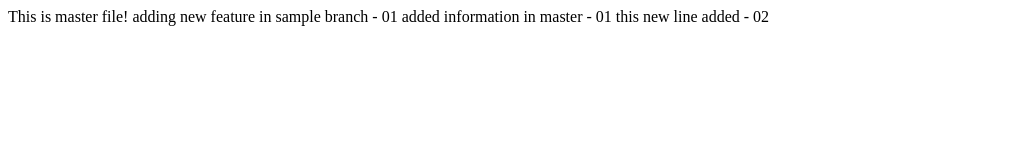
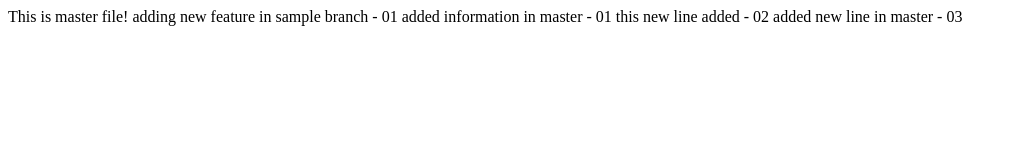
Before and after one commit to praveenkumargithub/Sample, a plain HTML site: page index.html in a window 1280 px wide. Shown: the whole page, without its empty margins (0-1017 px from the left). Drawn offline with Linux system fonts and the light colour scheme.

Commit message:
this is new commit from master m3

```diff
--- a/index.html
+++ b/index.html
@@ -4,5 +4,6 @@
         adding new feature in sample branch - 01
         added information in master - 01
         this new line added - 02
+        added new line in master - 03
     </bod>
 </html>
```
